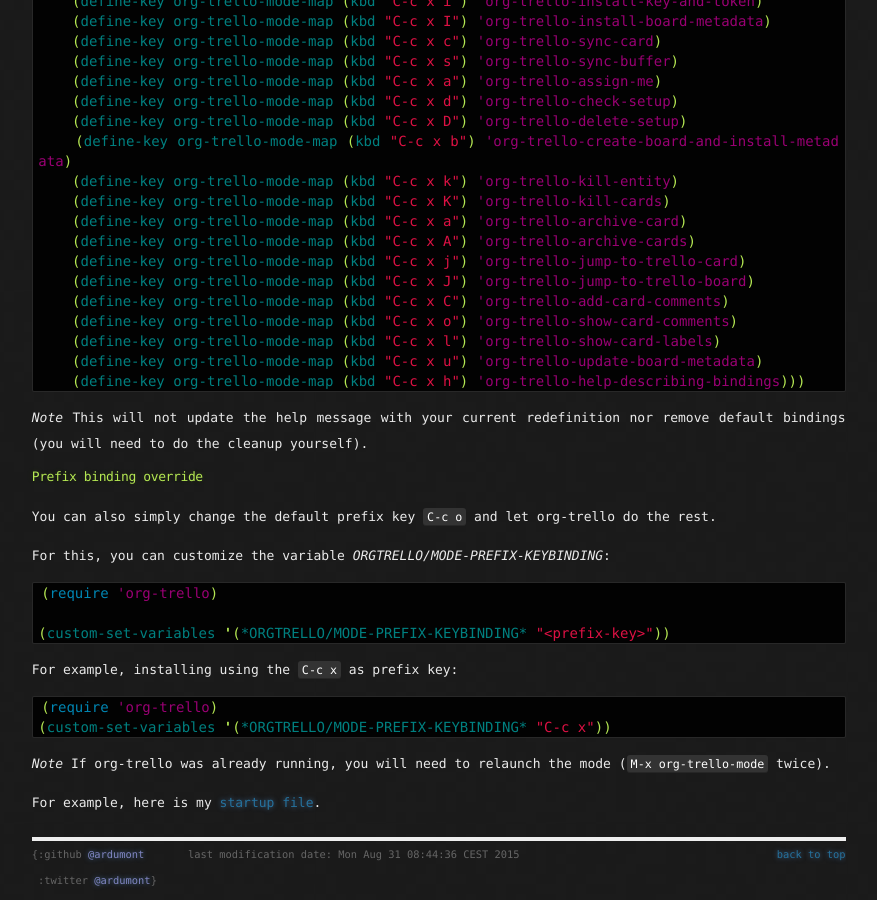
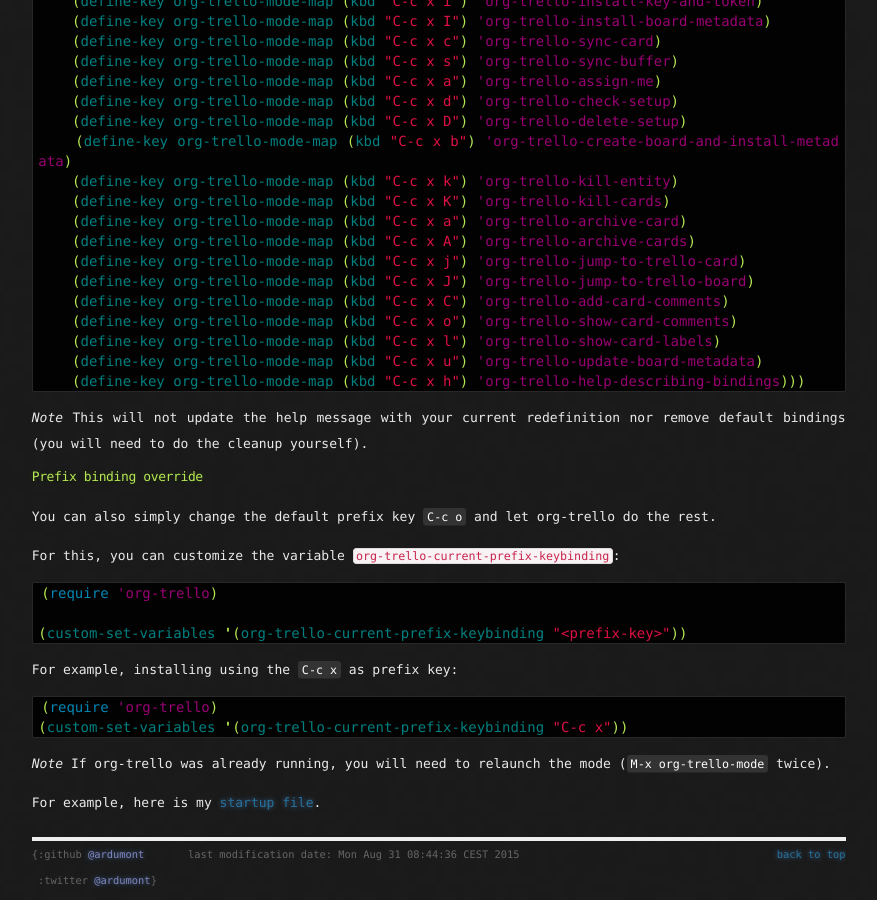
Before and after one commit to org-trello/org-trello.github.io, a Jekyll site: the page built from bindings.md, in a window 1280 px wide and 900 px high, scrolled down 1837 px. Shown: the whole window, without its empty margins (217-1094 px from the left). Built offline with Jekyll 4.4.1, drawn with Linux system fonts in a browser that asks for light colours; nearby versions of some CDN libraries; library files that are not in the unit come from our copies; Markdown is read by kramdown in place of the engine named in the settings.

Commit message:
Update binding custom variable name

````diff
--- a/bindings.md
+++ b/bindings.md
@@ -77,19 +77,19 @@ For example:
 
 You can also simply change the default prefix key <kbd>C-c o</kbd> and let org-trello do the rest.
 
-For this, you can customize the variable *ORGTRELLO/MODE-PREFIX-KEYBINDING*:
+For this, you can customize the variable `org-trello-current-prefix-keybinding`:
 
 ```lisp
 (require 'org-trello)
 
-(custom-set-variables '(*ORGTRELLO/MODE-PREFIX-KEYBINDING* "<prefix-key>"))
+(custom-set-variables '(org-trello-current-prefix-keybinding "<prefix-key>"))
 ```
 
 For example, installing using the <kbd>C-c x</kbd> as prefix key:
 
 ```lisp
 (require 'org-trello)
-(custom-set-variables '(*ORGTRELLO/MODE-PREFIX-KEYBINDING* "C-c x"))
+(custom-set-variables '(org-trello-current-prefix-keybinding "C-c x"))
 ```
 
 *Note* If org-trello was already running, you will need to relaunch the mode (<kbd>M-x org-trello-mode</kbd> twice).
````
